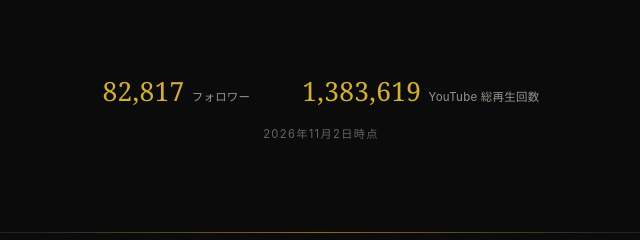
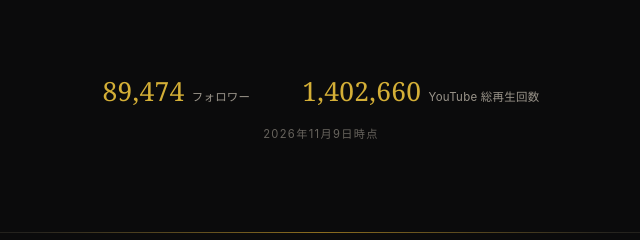
Before and after one commit to twc-launch/tonyandryo-website, a plain HTML site: page index.html in a window 1280 px wide. Shown: the part 1631-1871 px from the top of the page, 319-959 px from the left. Drawn offline with Linux system fonts and the light colour scheme.

Commit message:
site: update figures 2026-11-09

```diff
--- a/index.html
+++ b/index.html
@@ -489,10 +489,10 @@ a:focus-visible {
   <!-- stats:start — generated weekly by twc-launch/social-metrics; edits here are overwritten -->
   <section class="stats rise" aria-label="数字">
     <p class="stat-row">
-      <span class="stat"><b>82,817</b> <small>フォロワー</small></span>
-      <span class="stat"><b>1,383,619</b> <small>YouTube 総再生回数</small></span>
+      <span class="stat"><b>89,474</b> <small>フォロワー</small></span>
+      <span class="stat"><b>1,402,660</b> <small>YouTube 総再生回数</small></span>
     </p>
-    <p class="stat-when">2026年11月2日時点</p>
+    <p class="stat-when">2026年11月9日時点</p>
   </section>
   <!-- stats:end -->
 
```
